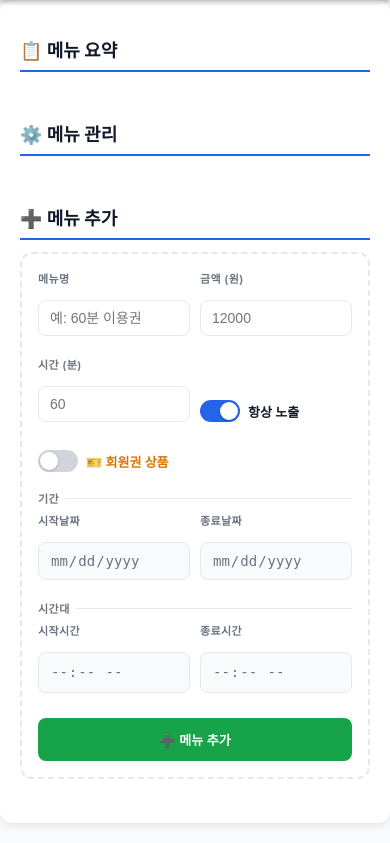
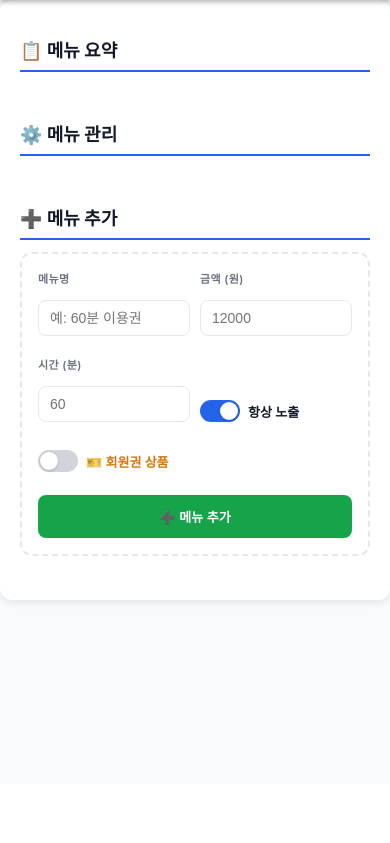
Before and after one commit to deokey24/u-ra_server, a FastAPI app: template templates/manage_menus.html in a window 390 px wide. Shown: the part 60-903 px from the top of the page. After the commit the page ends 665 px from the top, so only its background shows below. Run offline with FastAPI, Linux system fonts and the light colour scheme; the template is opened without the code that fills it, so the values that code supplies are empty.

Commit message:
반응형 개선#2

```diff
--- a/main.py
+++ b/main.py
@@ -198,6 +198,10 @@ def api_reservations_range(request: Request, start: str, end: str, store_id: int
     else:
         target_store_id = cookie_store_id
 
+    # store_id=4 는 데이터 비공개
+    if target_store_id == 4:
+        return JSONResponse([])
+
     rows = crud.list_reservations_by_range(start, end, target_store_id)
     return JSONResponse(rows)
 
@@ -315,8 +319,8 @@ def all_list_page(request: Request):
     conn = sqlite3.connect(DB_PATH)
     cur = conn.cursor()
 
-    # 점포 목록 (관리자용 id=0, 비공개 id=4 제외)
-    cur.execute("SELECT id, name, location FROM stores WHERE id NOT IN (0, 4)")
+    # 점포 목록
+    cur.execute("SELECT id, name, location FROM stores")
     stores = cur.fetchall()
 
     if not store_id or int(store_id) != 0:
--- a/templates/base.html
+++ b/templates/base.html
@@ -32,10 +32,10 @@
     <a href="/memberships">회원권 관리</a>
     {% if store_id == 0 %}
     <a href="/stores">점포관리</a>
+    <a href="/admin/all_list">전체매출</a>
     {% endif %}
     {% if store_id == 0 and user == "관리자" %}
     <a href="/kiosk/config">키오스크 설정</a>
-    <a href="/admin/all_list">전체매출</a>
     {% endif %}
     <a href="/logout">로그아웃</a>
   </nav>
--- a/templates/manage_menus.html
+++ b/templates/manage_menus.html
@@ -318,8 +318,8 @@
           </div>
         </div>
 
-        <div class="section-label">기간</div>
-        <div class="form-row">
+        <div class="section-label" data-av-hide>기간</div>
+        <div class="form-row" data-av-hide>
           <div class="form-field">
             <label>시작날짜</label>
             <input type="date" name="start_date" value="{{ m[7] or '' }}">
@@ -330,8 +330,8 @@
           </div>
         </div>
 
-        <div class="section-label">시간대</div>
-        <div class="form-row">
+        <div class="section-label" data-av-hide>시간대</div>
+        <div class="form-row" data-av-hide>
           <div class="form-field">
             <label>시작시간</label>
             <input type="time" name="start_time" value="{{ m[5] or '' }}">
@@ -399,8 +399,8 @@
       </div>
     </div>
 
-    <div class="section-label">기간</div>
-    <div class="form-row">
+    <div class="section-label" data-av-hide>기간</div>
+    <div class="form-row" data-av-hide>
       <div class="form-field">
         <label>시작날짜</label>
         <input type="date" name="start_date">
@@ -411,8 +411,8 @@
       </div>
     </div>
 
-    <div class="section-label">시간대</div>
-    <div class="form-row">
+    <div class="section-label" data-av-hide>시간대</div>
+    <div class="form-row" data-av-hide>
       <div class="form-field">
         <label>시작시간</label>
         <input type="time" name="start_time">
@@ -435,12 +435,10 @@
 (function(){
   function syncAV(form){
     const av = form.querySelector('input[type="checkbox"][name="always_visible"]');
-    const fields = ['start_date','end_date','start_time','end_time']
-      .map(n => form.querySelector(`[name="${n}"]`)).filter(Boolean);
+    const targets = form.querySelectorAll('[data-av-hide]');
     if(!av) return;
-    fields.forEach(el => {
-      el.disabled = av.checked;
-      if(av.checked) el.value = '';
+    targets.forEach(el => {
+      el.style.display = av.checked ? 'none' : '';
     });
   }
 
```
